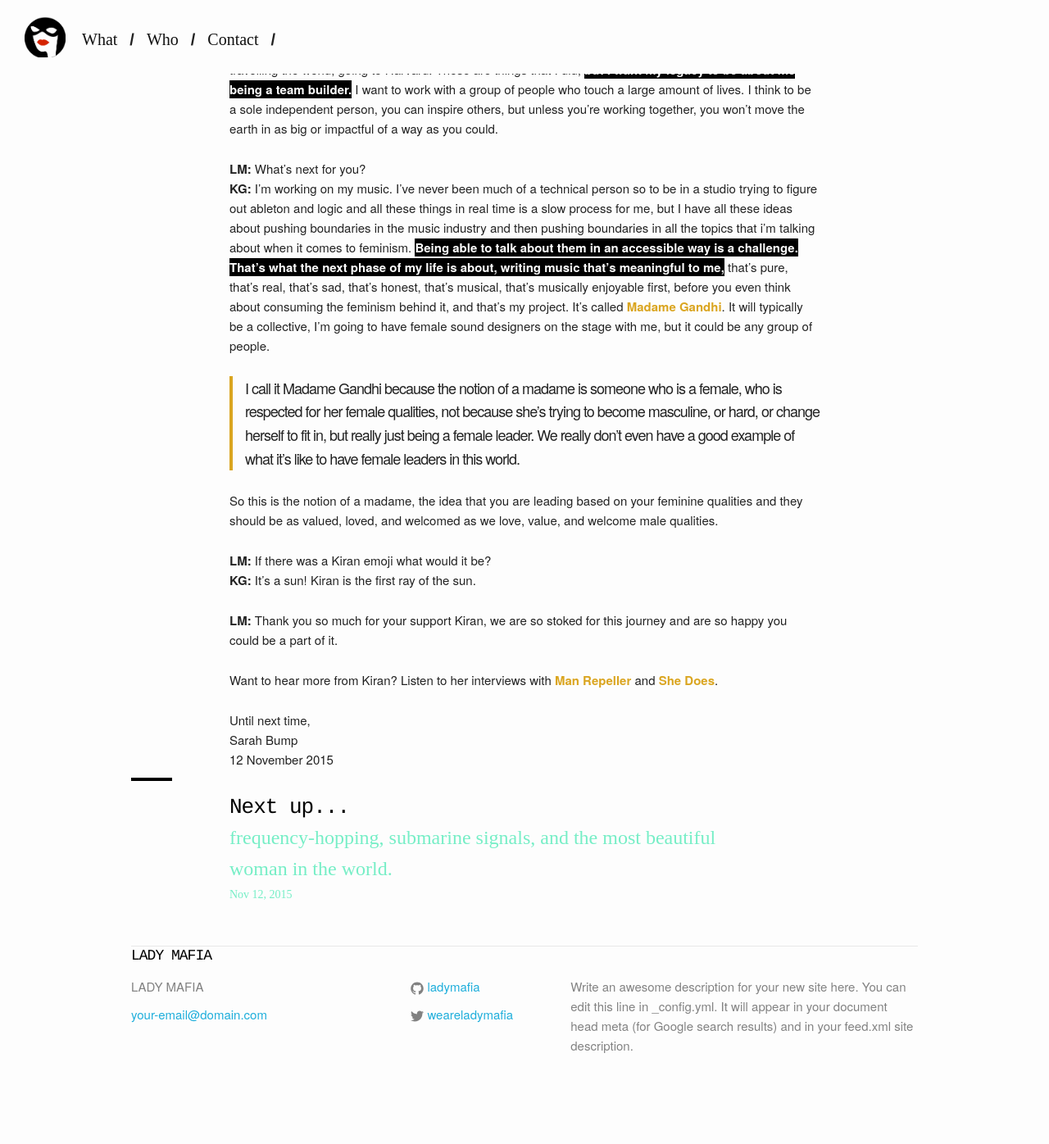
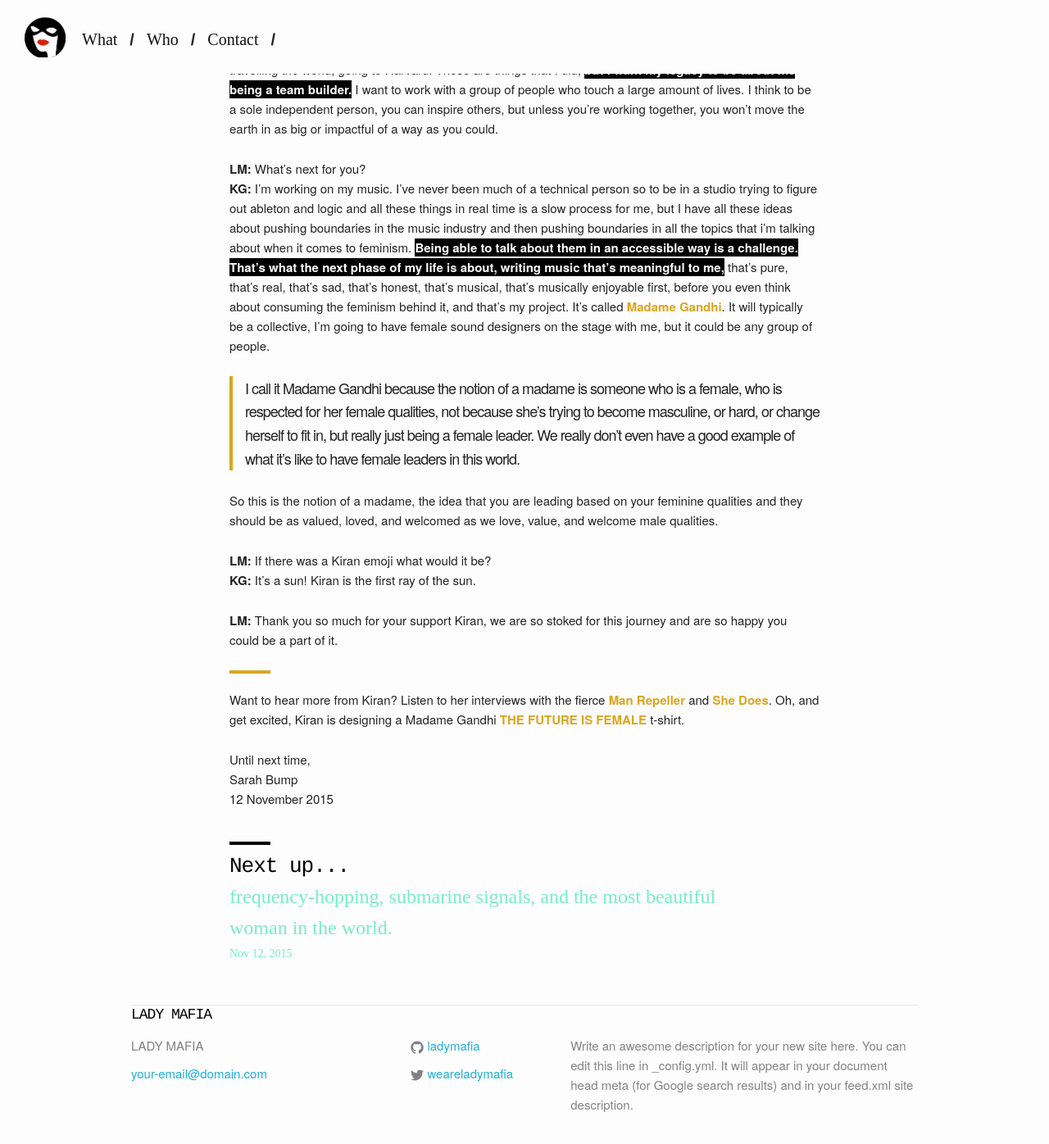
Before and after one commit to SarahBump/LADYMAFIA, a Jekyll site: the page built from _posts/2015-11-11-Kiran.markdown, in a window 1280 px wide and 1400 px high, scrolled down 2681 px. Shown: the top 1396 px of the window at 82% size. Built offline with Jekyll 4.4.1, drawn with Linux system fonts in a browser that asks for light colours; nearby versions of some CDN libraries; some web fonts are replaced; before the commit the page ends 4009 px from its top, so only the background shows below that.

Commit message:
updates links and lines

```diff
--- /dev/null
+++ b/_includes/learn-more.html
@@ -0,0 +1,3 @@
+<div class="learn-more">
+  <span>{{ page.learnmore }}</span>
+</div>
--- a/_includes/post-footer.html
+++ b/_includes/post-footer.html
@@ -1,4 +1,5 @@
 <div class="post-footer">
+  <hr>
   <h3> Next up... </h3>
   <div class="blog-index post-list-alt">
       {% if page.url != site.posts.first.url %}
--- a/_layouts/post.html
+++ b/_layouts/post.html
@@ -18,6 +18,7 @@
         {% if page.quote %}
         <blockquote class="post-quote u-full-width"><span>"</span>{{ page.quote }}</blockquote>
         {% endif %}
+
         {{ content }}
 
         {% include signoff.html %}
--- a/_posts/2015-11-11-Kiran.markdown
+++ b/_posts/2015-11-11-Kiran.markdown
@@ -63,4 +63,6 @@
 
 **LM:** Thank you so much for your support Kiran, we are so stoked for this journey and are so happy you could be a part of it.
 
-Want to hear more from Kiran? Listen to her interviews with [Man Repeller](http://www.manrepeller.com/2015/10/oh-boy-podcast-kiran-gandhi.html "Oh Boy Podcast") and [She Does](http://www.shedoespodcast.com/listen/20-in-your-flow-kiran-gandhi "She Does Podcast").
+---
+
+Want to hear more from Kiran? Listen to her interviews with the fierce [Man Repeller](http://www.manrepeller.com/2015/10/oh-boy-podcast-kiran-gandhi.html "Oh Boy Podcast") and [She Does](http://www.shedoespodcast.com/listen/20-in-your-flow-kiran-gandhi "She Does Podcast"). Oh, and get excited, Kiran is designing a Madame Gandhi [THE FUTURE IS FEMALE](http://otherwild.com/products/the-future-is-female-t-shirt "buy this sick shirt") t-shirt.
--- a/_sass/_layout.scss
+++ b/_sass/_layout.scss
@@ -283,8 +283,17 @@
 }
 
 .post-footer {
-  padding-top: $spacing-unit;
+  padding-top: 40px;
   h3 { margin-bottom: 0;}
+  hr {
+    width: 50px;
+    display: block;
+    margin-top: 0;
+    margin-bottom: 10px;
+    height: 0;
+    right: 0;
+    border-top: 4px solid black;
+  }
 }
 .post-content {
     padding-top: $spacing-unit;
@@ -321,18 +330,3 @@
 
     }
 }
-.sign-off:after{
-  content:"";
-  width: 50px;
-  position: absolute;
-  display: block;
-  margin-top: 10px;
-  left: 0;
-  height: 0;
-  right: 0;
-  z-index: -1;
-  border-top: 4px solid black;
-  // @include media($laptop){
-  //   margin-bottom: 145px;
-  // }
-}
--- a/css/main.scss
+++ b/css/main.scss
@@ -84,8 +84,12 @@
 
 //post theme customization
 @mixin theme($themecolor){
-    .post-header{
-      // background: linear-gradient(to right bottom, lighten($themecolor, 10%) 50%, $themecolor 50%);
+    p a {
+      color: $themecolor;
+      font-weight: bolder;
+      &:active , &:hover {
+        color: darken($themecolor, 10%);
+      }
     }
     .post-title{ color: $themecolor;}
     blockquote, blockquote.post-quote {
@@ -99,11 +103,15 @@
         background-color: $themecolor;
       }
     }
-    p a {
-      color: $themecolor;
-      font-weight: bolder;
-      &:active , &:hover {
-        color: darken($themecolor, 10%);
+    .post-content {
+      p + hr {
+        width: 50px;
+        display: block;
+        margin-top: 0;
+        margin-bottom: 20px;
+        height: 0;
+        right: 0;
+        border-top: 4px solid $themecolor;
       }
     }
 }
```
